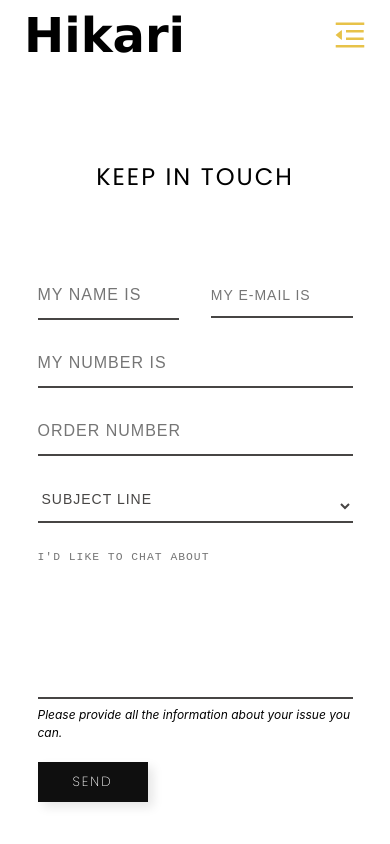
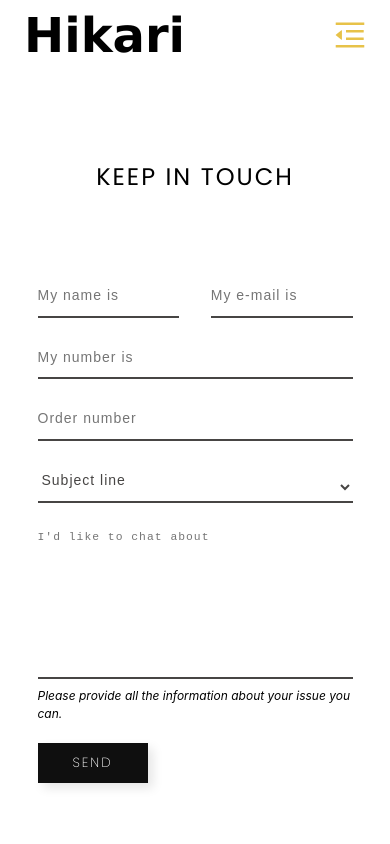
Before and after one commit to yolovi/project-frontend-ecommerce, a React (Vite) app: page /contact in a window 390 px wide. Shown: the top 844 px of the page. Built offline with nearby package versions, Linux system fonts and the light colour scheme; a web font is replaced by a local one.

Commit message:
cleaned code in Contact component and changed grid in root index.scss

```diff
--- a/src/components/Contact/Contact.jsx
+++ b/src/components/Contact/Contact.jsx
@@ -53,7 +53,6 @@ const Contact = () => {
               placeholder="Order number"
               name="orderNumber"
               id="orderNumber"
-              required
             />
           </div>
 
--- a/src/components/Contact/Contact.scss
+++ b/src/components/Contact/Contact.scss
@@ -1,24 +1,10 @@
+@import "../../variables.scss";
 
-
-// button {
-//   overflow: visible;
-// }
-
-// button, select {
-//   text-transform: none;
-// }
-
-// button, input, select, textarea {
-//   color: #5A5A5A;
-//   font: inherit;
-//   margin: 0;
-// }
-
-input {
+.contact input {
   line-height: normal;
 }
 
-textarea {
+.contact textarea {
   overflow: auto;
 }
 
@@ -42,33 +28,32 @@ h1 {
   text-transform: uppercase;
 }
 
-
-
 .email {
   float: right;
   width: 45%;
 }
 
-//FIXME: para que solo se aplique en Contact -----
-
- .contact input[type='text'], [type='email'], select,  textarea {
+.contact input[type="text"],
+[type="email"],
+select,
+textarea {
   background: none;
   border: none;
   border-bottom: solid 2px #474544;
   color: #474544;
-	font-size: 1.000em;
+  font-size: 16px;
   font-weight: 400;
   letter-spacing: 1px;
   margin: 0em 0 1.875em 0;
   padding: 0 0 0.875em 0;
-   text-transform: uppercase;
+  //text-transform: uppercase;
   width: 100%;
-
 }
 
-
 //para que no aparezca el borde al clicar:
-.contact input[type='text']:focus, [type='email']:focus, textarea:focus {
+.contact input[type="text"]:focus,
+[type="email"]:focus,
+textarea:focus {
   outline: none;
   padding: 0 0 0.875em 0;
 }
@@ -90,7 +75,8 @@ h1 {
   float: none;
 }
 
-.msg-contact h3 {font-weight: normal;
+.msg-contact h3 {
+  font-weight: normal;
   font-size: 12px;
   font-style: italic;
   margin-top: -20px;
@@ -103,9 +89,6 @@ h1 {
   width: 45%;
 }
 
-
-
-
 .subject {
   width: 100%;
 }
@@ -113,12 +96,6 @@ h1 {
 .telephone {
   width: 100%;
 }
-
-
-
-// ::-webkit-input-placeholder {
-// 	color: #474544;
-// }
 
 :-moz-placeholder {
   color: #474544;
@@ -132,30 +109,6 @@ h1 {
 
 :-ms-input-placeholder {
   color: #474544;
-}
-
-#form_button {
-  background: none;
-  border: solid 2px #474544;
-  color: #474544;
-  cursor: pointer;
-  display: inline-block;
-  font-family: 'Helvetica', Arial, sans-serif;
-  font-size: 0.875em;
-  font-weight: bold;
-  outline: none;
-  padding: 20px 35px;
-  text-transform: uppercase;
-  -webkit-transition: all 0.3s;
-	-moz-transition: all 0.3s;
-	-ms-transition: all 0.3s;
-	-o-transition: all 0.3s;
-	transition: all 0.3s;
-}
-
-#form_button:hover {
-  background: #474544;
-  color: #F2F3EB;
 }
 
 @media screen and (max-width: 768px) {
@@ -173,10 +126,6 @@ h1 {
   .underline {
     width: 68px;
   }
-
-  // #form_button {
-  //   padding: 15px 25px;
-  // }
 }
 
 @media screen and (max-width: 420px) {
@@ -184,8 +133,10 @@ h1 {
     font-size: 18px;
   }
 
-
-  input[type='text'], [type='email'], select, textarea {
+  .contact input[type="text"],
+  [type="email"],
+  select,
+  textarea {
     font-size: 0.875em;
   }
 }
--- a/src/index.scss
+++ b/src/index.scss
@@ -1,6 +1,11 @@
 @import "./variables.scss";
 
 :root {
+
+  grid-template-rows: unset;
+  align-content: space-between;
+  align-items: start;
+
   font-family: $primary-font;
   line-height: 1.5;
   font-weight: 400;
```
Lines whose indentation alone changed are shown as unchanged.
